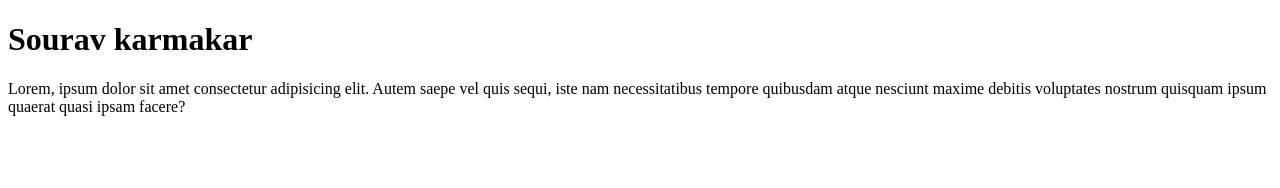
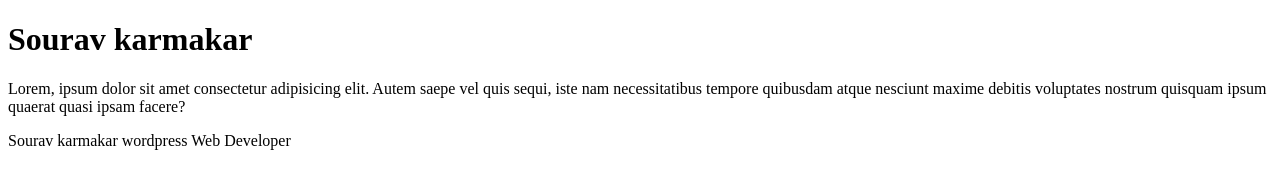
Before and after one commit to Souravkarmakar7/first-projects, a plain HTML site: page index.html in a window 1280 px wide. Drawn offline with Linux system fonts and the light colour scheme.

Commit message:
Update index.html

```diff
--- a/index.html
+++ b/index.html
@@ -7,6 +7,7 @@
     <body>
         <h1> Sourav karmakar</h1>
         <p>Lorem, ipsum dolor sit amet consectetur adipisicing elit. Autem saepe vel quis sequi, iste nam necessitatibus tempore quibusdam atque nesciunt maxime debitis voluptates nostrum quisquam ipsum quaerat quasi ipsam facere?</p>
+  <p> Sourav karmakar wordpress Web Developer</p>
     </body>
 </head>
 </html>
```
